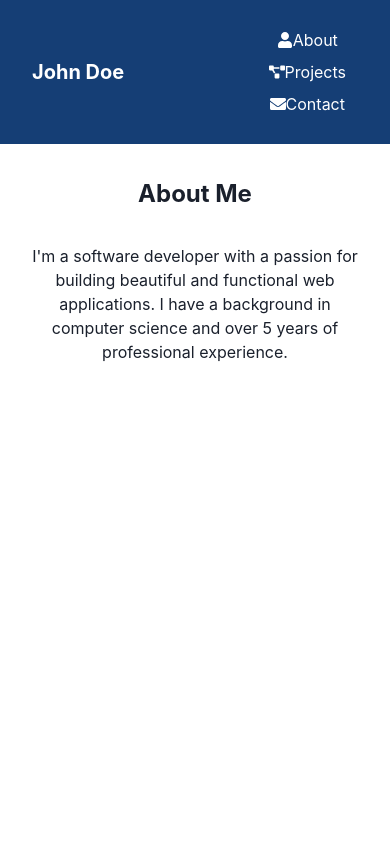
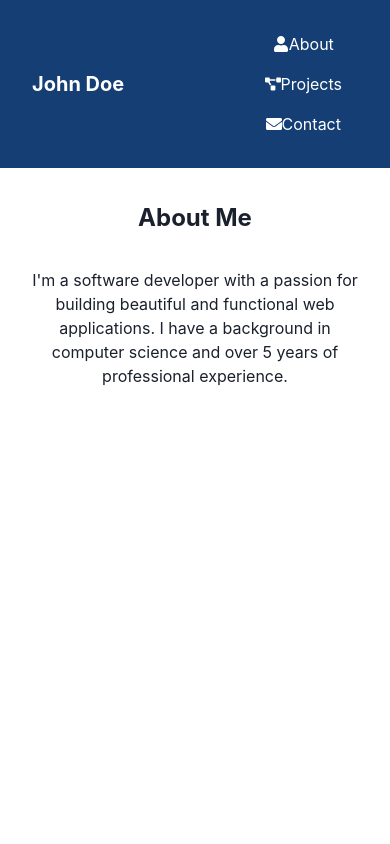
Before and after one commit to GPT-Engineer-App-Dev/my-personal-portal, a React (Vite) app: page / in a window 390 px wide. Shown: the top 844 px of the page. Built offline with nearby package versions, Linux system fonts and the light colour scheme.

Commit message:
Adjusted padding between links and icons in the navigation bar for better visual balance and responsiveness.

```diff
--- a/src/pages/Index.jsx
+++ b/src/pages/Index.jsx
@@ -9,9 +9,9 @@ const Index = () => {
           <Flex justify="space-between" align="center" px={8} w="full">
             <Text fontSize="xl" fontWeight="bold">John Doe</Text>
             <Box display={{ base: "block", md: "flex" }} justifyContent="center" alignItems="center">
-              <Link href="#about" display="flex" alignItems="center" justifyContent="center" px={3} py={1} _hover={{ textDecoration: "underline" }}><FaUser /> About</Link>
-              <Link href="#projects" display="flex" alignItems="center" justifyContent="center" px={3} py={1} _hover={{ textDecoration: "underline" }}><FaProjectDiagram /> Projects</Link>
-              <Link href="#contact" display="flex" alignItems="center" justifyContent="center" px={3} py={1} _hover={{ textDecoration: "underline" }}><FaEnvelope /> Contact</Link>
+              <Link href="#about" display="flex" alignItems="center" justifyContent="center" px={4} py={2} _hover={{ textDecoration: "underline" }}><FaUser /> About</Link>
+              <Link href="#projects" display="flex" alignItems="center" justifyContent="center" px={4} py={2} _hover={{ textDecoration: "underline" }}><FaProjectDiagram /> Projects</Link>
+              <Link href="#contact" display="flex" alignItems="center" justifyContent="center" px={4} py={2} _hover={{ textDecoration: "underline" }}><FaEnvelope /> Contact</Link>
             </Box>
           </Flex>
         </Box>
```
